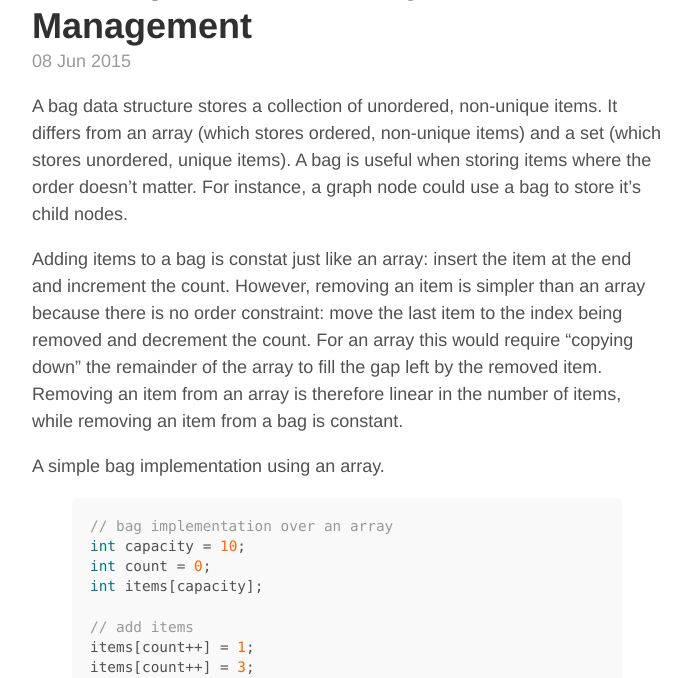
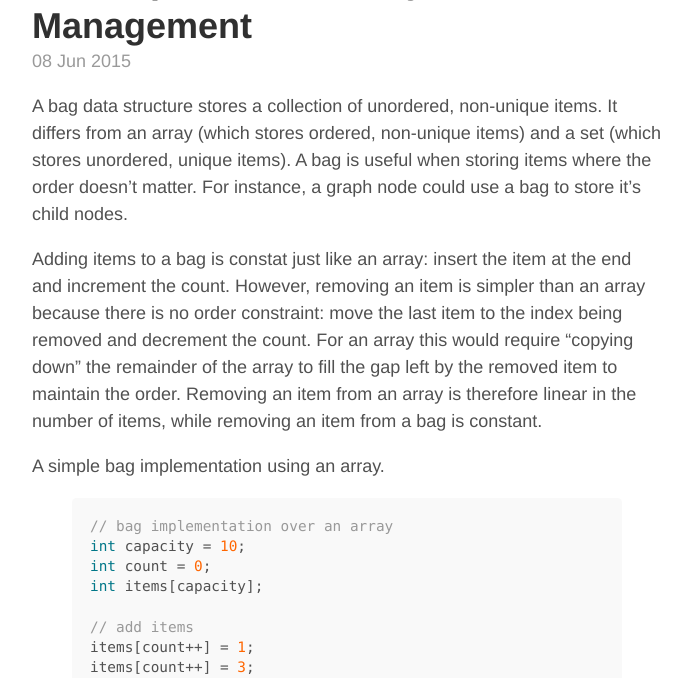
Before and after one commit to mironside/mironside.github.io-nope, a Jekyll site: the page built from index.html, in a window 1280 px wide and 900 px high, cut to the strip 222-900 px from the top of the window. Shown: the whole strip, without its empty margins (293-984 px from the left). Built offline with Jekyll 4.4.1, drawn with Linux system fonts in a browser that asks for light colours; the list of posts is cut into pages by our own code.

Commit message:
set post

```diff
--- a/_posts/2015-06-08-set-data-structure.md
+++ b/_posts/2015-06-08-set-data-structure.md
@@ -4,7 +4,7 @@ title: A Bag Data Structure and Separable Memory Management
 
 A bag data structure stores a collection of unordered, non-unique items.  It differs from an array (which stores ordered, non-unique items) and a set (which stores unordered, unique items).  A bag is useful when storing items where the order doesn't matter.  For instance, a graph node could use a bag to store it's child nodes.
 
-Adding items to a bag is constat just like an array: insert the item at the end and increment the count.  However, removing an item is simpler than an array because there is no order constraint: move the last item to the index being removed and decrement the count.  For an array this would require "copying down" the remainder of the array to fill the gap left by the removed item.  Removing an item from an array is therefore linear in the number of items, while removing an item from a bag is constant.
+Adding items to a bag is constat just like an array: insert the item at the end and increment the count.  However, removing an item is simpler than an array because there is no order constraint: move the last item to the index being removed and decrement the count.  For an array this would require "copying down" the remainder of the array to fill the gap left by the removed item to maintain the order.  Removing an item from an array is therefore linear in the number of items, while removing an item from a bag is constant.
 
 A simple bag implementation using an array.
 
```
